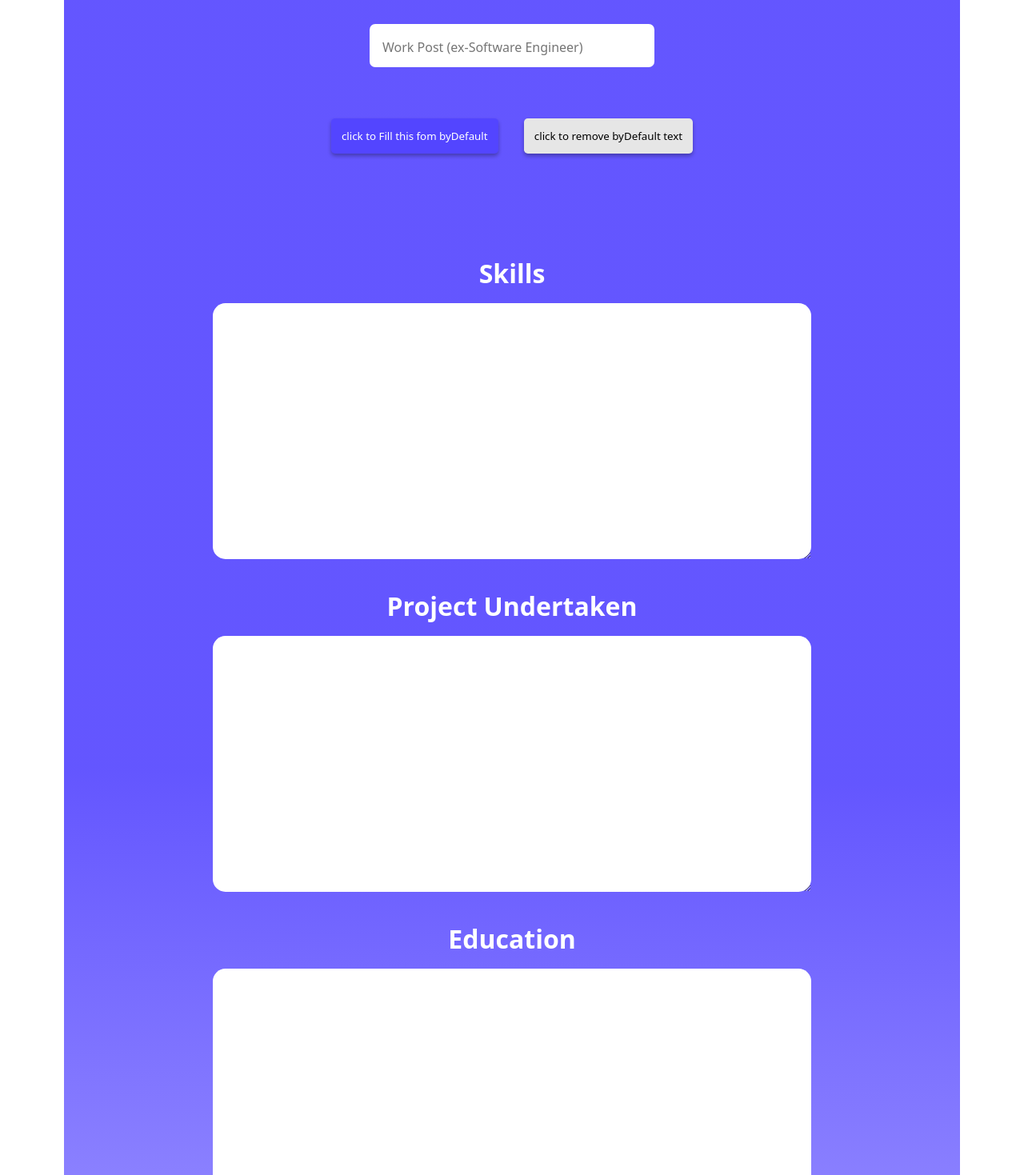
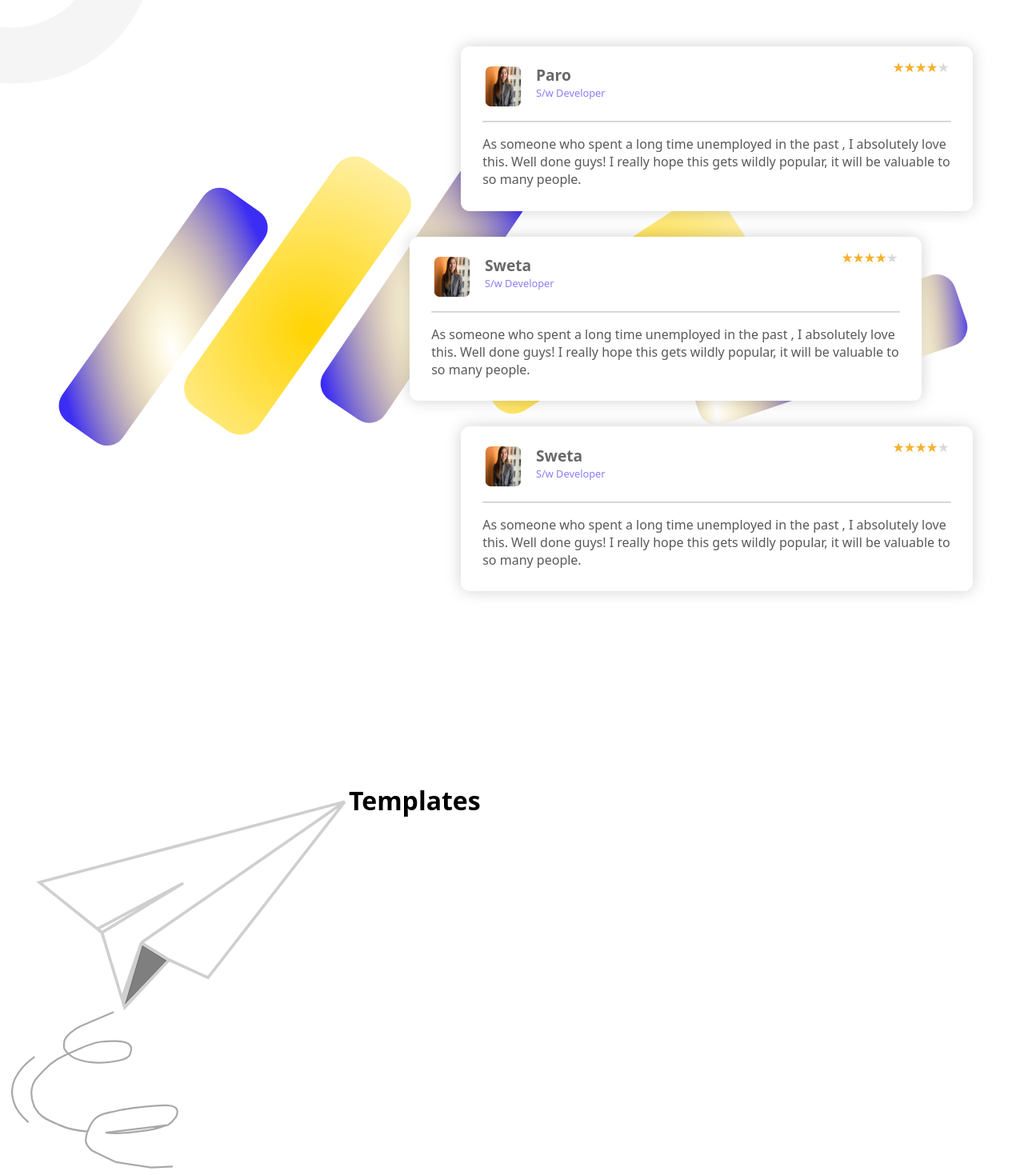
Before and after one commit to soumen974/WorkFolio, a React (Create React App) app: page / in a window 1280 px wide. Shown: the part 901-2370 px from the top of the page at 80% size. Built offline with nearby package versions, Linux system fonts and the light colour scheme.

Commit message:
#Section03

```diff
--- a/src/App.js
+++ b/src/App.js
@@ -5,14 +5,18 @@ import NavBar from "./Components/NavBar";
 import Section01 from './Components/Section01';
 import Section02 from './Components/Section02';
 import FormResume from './Components/FormResume';
+import Section03 from './Components/Section03';
 
 function App() {
   return (
     <>
         <NavBar/>
-        {/* <Section01/> */}
-        <FormResume/>
-        {/* <Section02/> */}
+        <Section01/>
+        <Section02 />
+        <Section03/>
+
+        {/* <FormResume/> */}
+
     </>
   );
 }
--- /dev/null
+++ b/src/Components/Section03.css
@@ -0,0 +1,6 @@
+.Section03{
+    margin-top: 15rem;
+}
+.Templete_head{
+    display: flex;
+}
--- /dev/null
+++ b/src/Components/Section03.jsx
@@ -0,0 +1,27 @@
+import React from 'react'
+import "./Section03.css"
+import AeroplinVector from "./Images/aeroPlainVector.svg"
+export default function Section03() {
+  return (
+    <>
+    <div className="Section03">
+
+       <div className="Templete_head">
+
+        <div className="areroPlainVector">
+            <img src={AeroplinVector} alt="" />
+        </div>
+        <h1>Templates</h1>
+       </div>
+
+        <div className="back_templetes">
+            <div className="showTemplets">
+                <div className="templet"></div>
+            </div>
+        </div>
+
+    </div>
+
+    </>
+  )
+}
```
Also changed, not shown: src/Components/Images/aeroPlainVector.svg (added).
